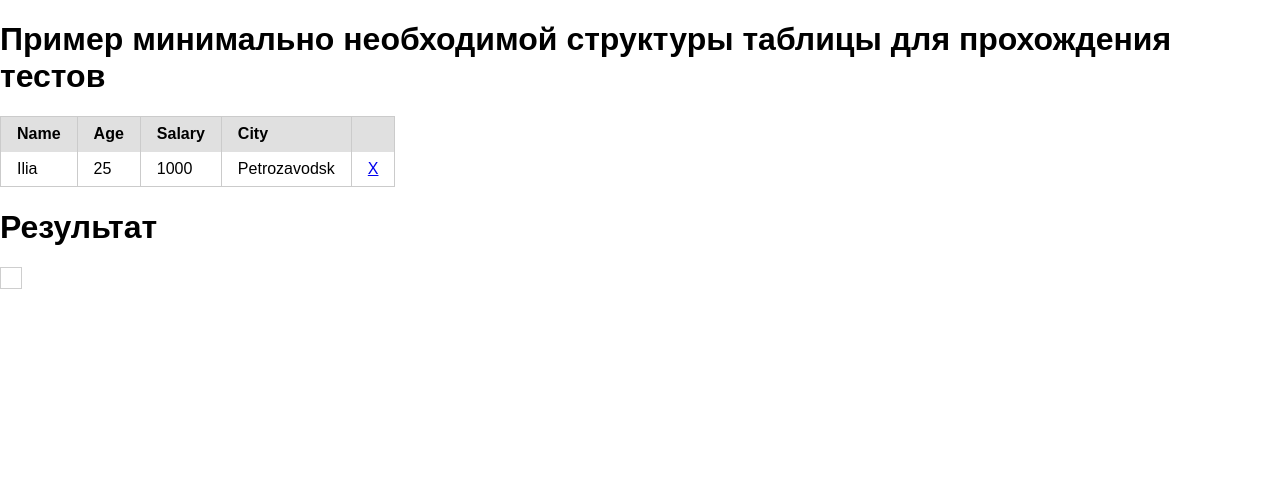
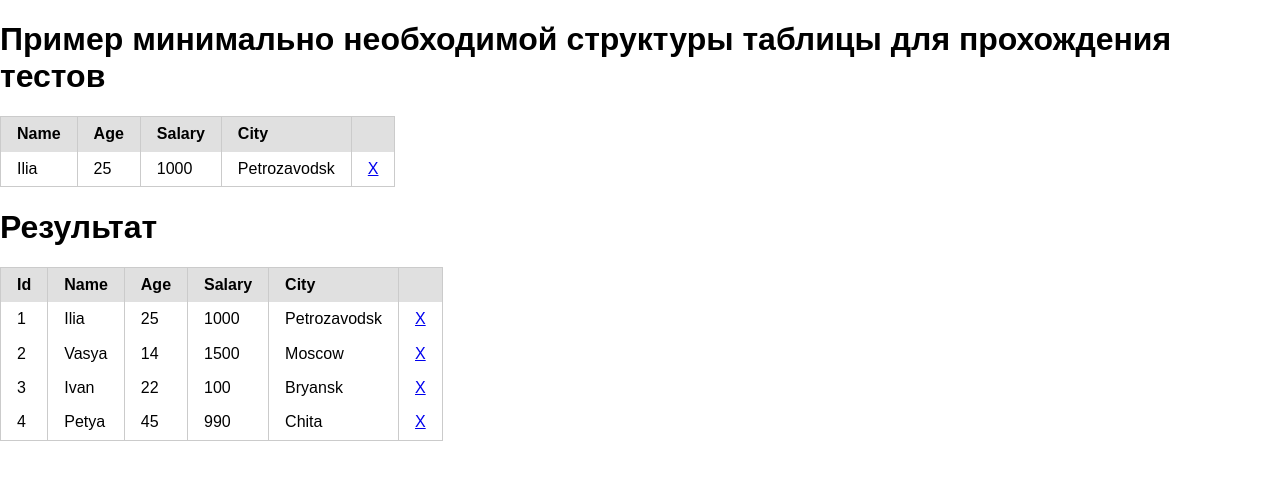
Before and after one commit to js-tasks-ru/jsbasic-20200220_valyamatyovka, a website: page 6-module/1-task/index.html in a window 1280 px wide. Drawn offline with nearby package versions, Linux system fonts and the light colour scheme; files that its build step writes are made by us from their sources.

Commit message:
6 module 1st task

```diff
--- a/6-module/1-task/index.html
+++ b/6-module/1-task/index.html
@@ -74,6 +74,9 @@
         let table = new ClearedTable(rows);
         document.querySelector('.result').appendChild(table.el);
 
+        table.onRemoved = function (id) {
+            console.log(`Из таблицы удален пользователь ${id}`);
+        }
     </script>
 </body>
 </html>
--- a/6-module/1-task/index.js
+++ b/6-module/1-task/index.js
@@ -17,13 +17,107 @@ class ClearedTable {
   constructor(data) {
     this.el = document.createElement('table');
     this.data = data;
+
+    this.render();
+    this.addContent(data);
+    this.removeRow(data);
+  }
+
+  removeRow(data) {
+    this.el.addEventListener('click', event => {
+      const { target } = event;
+      let id;
+
+      if (target.tagName != 'A') return;
+
+      for (let key of data) {
+        id = key.id;
+
+        for (let index in key) {
+          if(key[index] === id) {
+            let element = target.closest('tr');
+            element.remove();
+          }
+        }
+      }
+
+      this.onRemoved(id);
+    })
+  }
+
+  render() {
+    let thead = document.createElement('thead');
+    let tr = document.createElement('tr');
+    this.el.setAttribute('class', 'pure-table');
+
+    for (let i = 0; i < 6; i++) {
+      let td = document.createElement('td');
+
+      if (i === 0) {
+        td.innerHTML = 'Id';
+      }
+
+      if (i === 1) {
+        td.innerHTML = 'Name';
+      }
+
+      if (i === 2) {
+        td.innerHTML = 'Age';
+      }
+
+      if (i === 3) {
+        td.innerHTML = 'Salary';
+      }
+
+      if (i === 4) {
+        td.innerHTML = 'City';
+      }
+
+      if (i === 5) {
+        td.innerHTML = '';
+      }
+
+      tr.appendChild(td);
+    }
+
+    thead.appendChild(tr);
+    this.el.appendChild(thead);
+  }
+
+  addContent(data) {
+    let tbody = document.createElement('tbody');
+
+    for (let key of data) {
+      let tr = document.createElement('tr');
+
+      for (let index in key) {
+        let td = document.createElement('td');
+        td.innerHTML = key[index];
+
+        tr.appendChild(td);
+      }
+
+      let newCell = tr.insertCell(5);
+      let newText = document.createTextNode('X');
+      let link = document.createElement('a');
+
+      newCell.appendChild(link);
+      link.setAttribute("href", "#delete");
+      link.appendChild(newText);
+
+      tbody.appendChild(tr);
+    }
+
+    this.el.appendChild(tbody);
   }
 
   /**
    * Метод который вызывается после удалении строки
    * @param {number} id - идентификатор удаляемого пользователя
    */
-  onRemoved(id) {}
+  onRemoved(id) {
+    this.id = id;
+  }
 }
 
 window.ClearedTable = ClearedTable;
```
